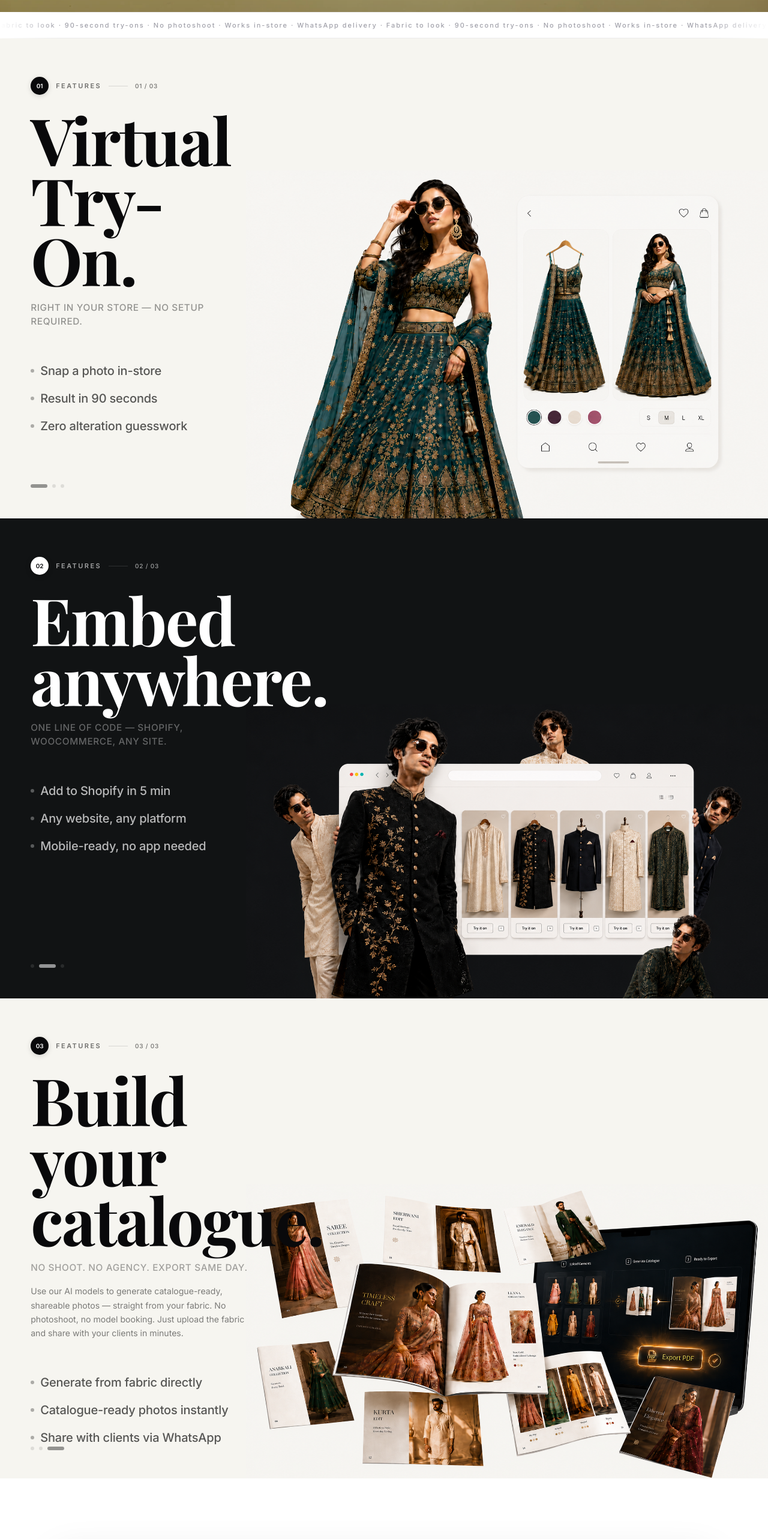
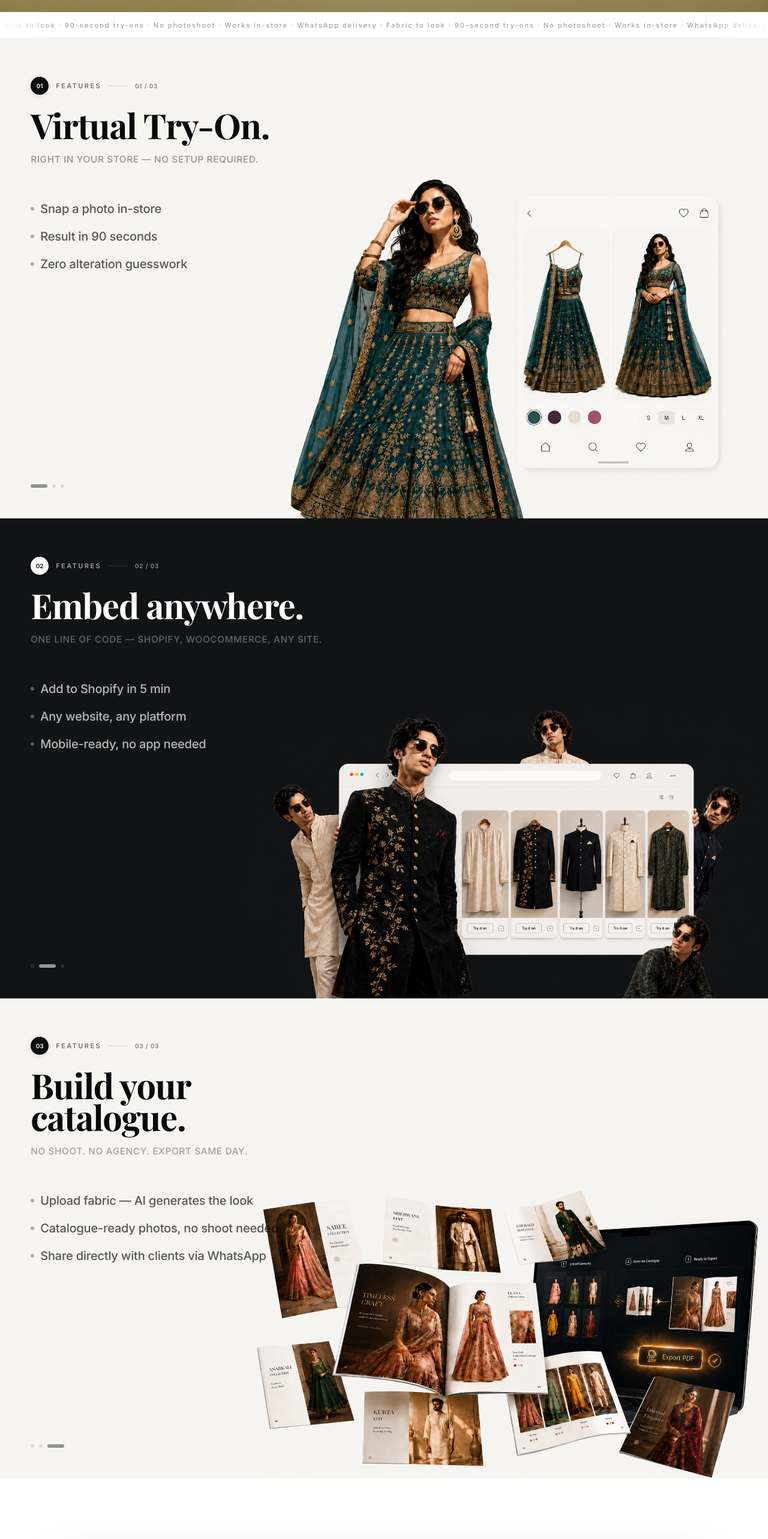
Before and after one commit to DhairyaKakkar/fabricfit-web, a Next.js app: page / in a window 1280 px wide. Shown: the part 780-3345 px from the top of the page at 60% size. Built offline with nearby package versions, Linux system fonts and the light colour scheme; no server answers; grey boxes are pictures that could not be loaded.

Commit message:
fix: single-line headings, remove extra paragraph, pack message into 3 chips

```diff
--- a/components/HowItWorksSection.tsx
+++ b/components/HowItWorksSection.tsx
@@ -85,11 +85,11 @@ export default function HowItWorksSection() {
     <div id="features" className="w-full">
 
       <FlowSection index={0} aria-label="Feature 1: Virtual Try-On for stores" bg="#F6F5F0">
-        <div style={{ display: 'flex', flexDirection: 'column', gap: '1.5rem', position: 'relative', zIndex: 2, maxWidth: '32%' }}>
+        <div style={{ display: 'flex', flexDirection: 'column', gap: '1.5rem', position: 'relative', zIndex: 2, maxWidth: '44%' }}>
           <StepLabel num="01" light />
           <div>
-            <h2 style={{ fontFamily: 'var(--font-playfair)', fontSize: 'clamp(4rem, 8.5vw, 9.5rem)', fontWeight: 700, color: '#09090b', lineHeight: 0.92, letterSpacing: '-0.02em', marginBottom: '1.2rem' }}>
-              Virtual<br />Try-On.
+            <h2 style={{ fontFamily: 'var(--font-playfair)', fontSize: 'clamp(2.8rem, 4.5vw, 6rem)', fontWeight: 700, color: '#09090b', lineHeight: 0.92, letterSpacing: '-0.02em', marginBottom: '1.2rem' }}>
+              Virtual Try-On.
             </h2>
             <p style={{ fontFamily: 'var(--font-inter)', fontSize: 'clamp(0.85rem, 1.2vw, 1rem)', color: 'rgba(0,0,0,0.4)', letterSpacing: '0.04em', textTransform: 'uppercase', fontWeight: 500 }}>
               Right in your store — no setup required.
@@ -108,11 +108,11 @@ export default function HowItWorksSection() {
       </FlowSection>
 
       <FlowSection index={1} aria-label="Feature 2: Web embed for Shopify and WooCommerce" bg="#111314">
-        <div style={{ display: 'flex', flexDirection: 'column', gap: '1.5rem', position: 'relative', zIndex: 2, maxWidth: '32%' }}>
+        <div style={{ display: 'flex', flexDirection: 'column', gap: '1.5rem', position: 'relative', zIndex: 2, maxWidth: '44%' }}>
           <StepLabel num="02" />
           <div>
-            <h2 style={{ fontFamily: 'var(--font-playfair)', fontSize: 'clamp(4rem, 8.5vw, 9.5rem)', fontWeight: 700, color: '#ffffff', lineHeight: 0.92, letterSpacing: '-0.02em', marginBottom: '1.2rem' }}>
-              Embed<br />anywhere.
+            <h2 style={{ fontFamily: 'var(--font-playfair)', fontSize: 'clamp(2.8rem, 4.5vw, 6rem)', fontWeight: 700, color: '#ffffff', lineHeight: 0.92, letterSpacing: '-0.02em', marginBottom: '1.2rem' }}>
+              Embed anywhere.
             </h2>
             <p style={{ fontFamily: 'var(--font-inter)', fontSize: 'clamp(0.85rem, 1.2vw, 1rem)', color: 'rgba(255,255,255,0.35)', letterSpacing: '0.04em', textTransform: 'uppercase', fontWeight: 500 }}>
               One line of code — Shopify, WooCommerce, any site.
@@ -131,23 +131,20 @@ export default function HowItWorksSection() {
       </FlowSection>
 
       <FlowSection index={2} aria-label="Feature 3: Create a high-polished catalogue" bg="#F6F5F0">
-        <div style={{ display: 'flex', flexDirection: 'column', gap: '1.5rem', position: 'relative', zIndex: 2, maxWidth: '32%' }}>
+        <div style={{ display: 'flex', flexDirection: 'column', gap: '1.5rem', position: 'relative', zIndex: 2, maxWidth: '44%' }}>
           <StepLabel num="03" light />
           <div>
-            <h2 style={{ fontFamily: 'var(--font-playfair)', fontSize: 'clamp(4rem, 8.5vw, 9.5rem)', fontWeight: 700, color: '#09090b', lineHeight: 0.92, letterSpacing: '-0.02em', marginBottom: '1.2rem' }}>
-              Build your<br />catalogue.
+            <h2 style={{ fontFamily: 'var(--font-playfair)', fontSize: 'clamp(2.8rem, 4.5vw, 6rem)', fontWeight: 700, color: '#09090b', lineHeight: 0.92, letterSpacing: '-0.02em', marginBottom: '1.2rem' }}>
+              Build your catalogue.
             </h2>
             <p style={{ fontFamily: 'var(--font-inter)', fontSize: 'clamp(0.85rem, 1.2vw, 1rem)', color: 'rgba(0,0,0,0.35)', letterSpacing: '0.04em', textTransform: 'uppercase', fontWeight: 500 }}>
               No shoot. No agency. Export same day.
             </p>
-            <p style={{ fontFamily: 'var(--font-inter)', fontSize: 'clamp(0.8rem, 1.1vw, 0.95rem)', color: 'rgba(0,0,0,0.5)', marginTop: '1rem', lineHeight: 1.65, maxWidth: 360 }}>
-              Use our AI models to generate catalogue-ready, shareable photos — straight from your fabric. No photoshoot, no model booking. Just upload the fabric and share with your clients in minutes.
-            </p>
           </div>
           <UseCaseChips light chips={[
-            { label: 'Generate from fabric directly' },
-            { label: 'Catalogue-ready photos instantly' },
-            { label: 'Share with clients via WhatsApp' },
+            { label: 'Upload fabric — AI generates the look' },
+            { label: 'Catalogue-ready photos, no shoot needed' },
+            { label: 'Share directly with clients via WhatsApp' },
           ]} />
         </div>
         <div style={{ position: 'absolute', bottom: 0, right: 0, width: '68%', zIndex: 1, pointerEvents: 'none' }}>
```
